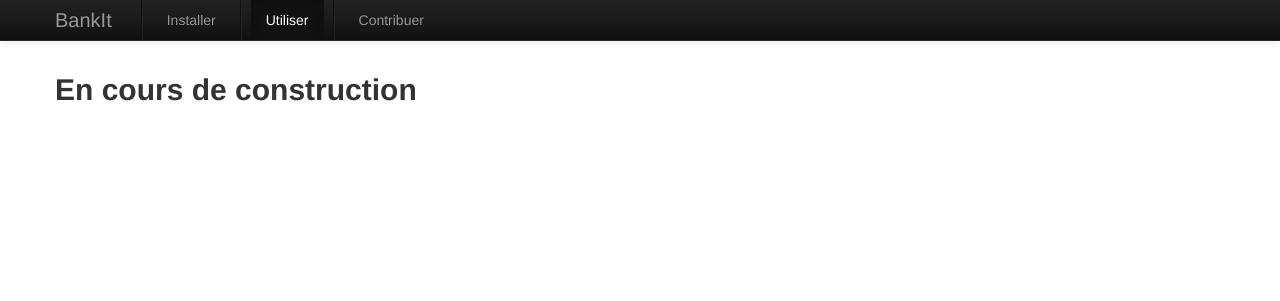
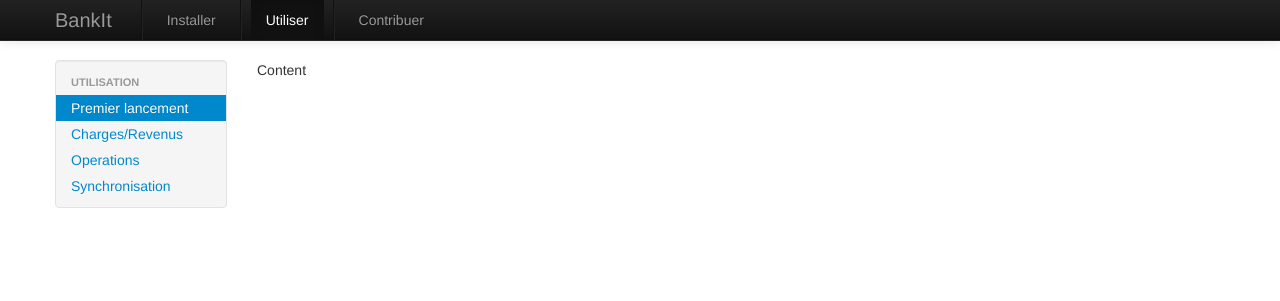
Before and after one commit to alexthomazo/bankit, a PHP site: page /?p=use.htm in a window 1280 px wide. Shown: the top 301 px of the page. Run offline with PHP 8.4, Linux system fonts and the light colour scheme; some libraries are stand-ins or nearby versions.

Commit message:
Adding "use" menu

```diff
--- a/views/use.php
+++ b/views/use.php
@@ -1 +1,15 @@
-<h2>En cours de construction</h2>
+<div class="row">
+	<div class="span2 well" style="padding: 8px 0;">
+		<ul class="nav nav-list">
+			<li class="nav-header">Utilisation</li>
+			<li class="active"><a href="#">Premier lancement</a></li>
+			<li><a href="#">Charges/Revenus</a></li>
+			<li><a href="#">Operations</a></li>
+			<li><a href="#">Synchronisation</a></li>
+		</ul>
+	</div>
+
+	<div class="span9">
+		Content
+	</div>
+</div>
```
